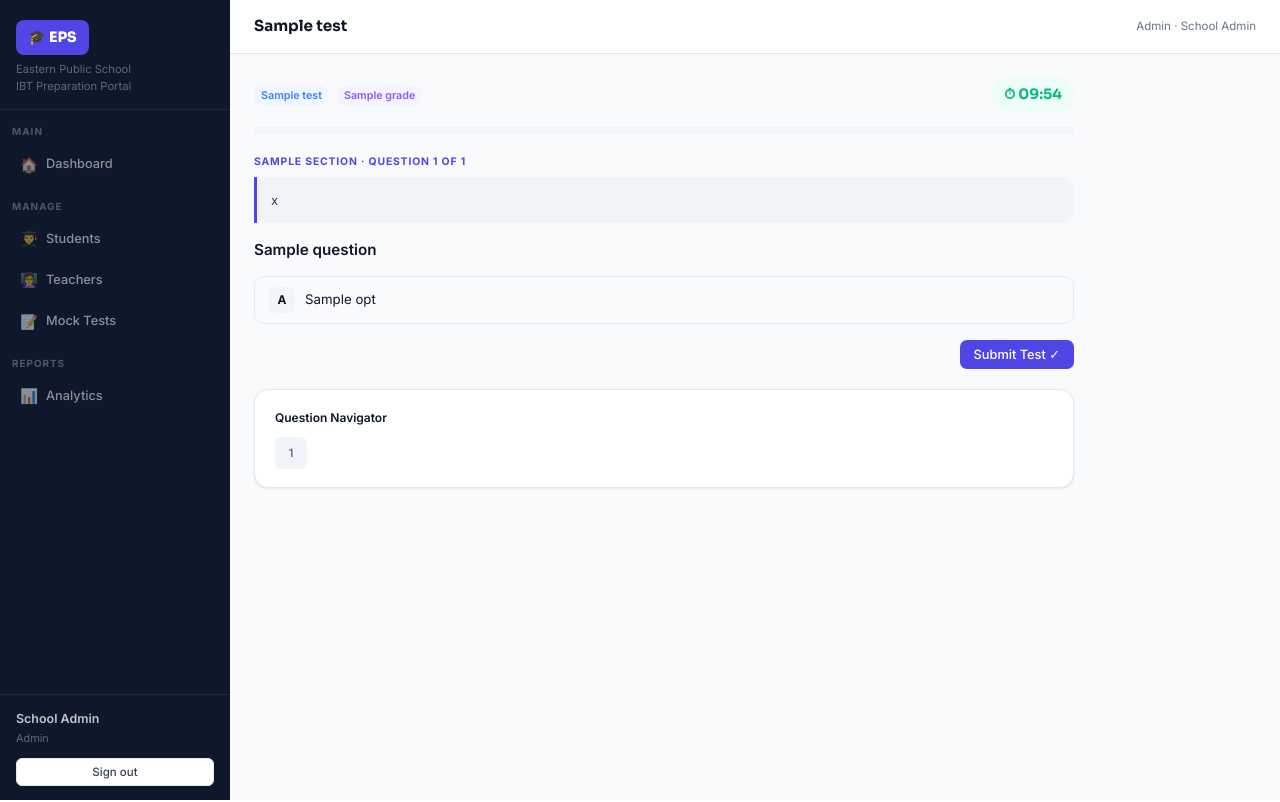
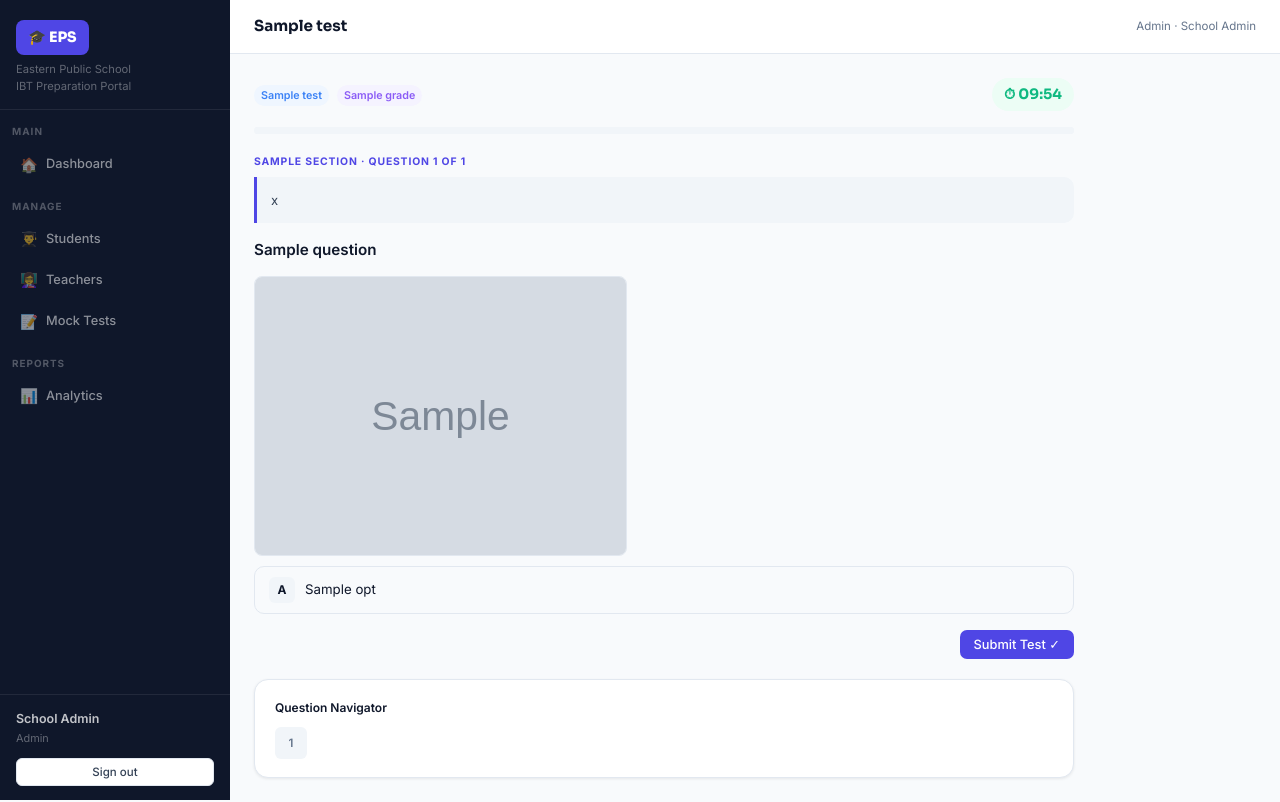
Before and after one commit to bushrakhan-prog/EPS-IBT-prep, a Flask app: template ibt-portal/templates/student/test.html in a window 1280 px wide. Run offline with Flask 3, Linux system fonts and the light colour scheme; a user stored in the database is signed in; tables that the repository leaves empty hold one stand-in row (values such as "Sample post"); the template is opened without the code that fills it: most values are stand-ins (such as "Sample title", 1, 10 or a date in 2020); grey boxes marked "Sample" are stand-in pictures; some libraries are stand-ins or nearby versions.

Commit message:
Update test.html

```diff
--- a/ibt-portal/templates/student/test.html
+++ b/ibt-portal/templates/student/test.html
@@ -34,7 +34,13 @@
     {% if q.passage %}
     <div class="quiz-passage">{{ q.passage }}</div>
     {% endif %}
-    <div class="quiz-q">{{ q.question }}</div>
+   <div class="quiz-q">{{ q.question }}</div>
+{% if q.get('image') %}
+<div style="margin:10px 0">
+  <img src="{{ q.image }}" alt="Question image"
+       style="max-width:100%;max-height:280px;border-radius:8px;border:1px solid #e2e8f0;display:block"/>
+</div>
+{% endif %}
     {% for opt in q.options %}
     <div class="quiz-opt" data-qid="{{ q.id }}" data-idx="{{ loop.index0 }}" onclick="selectOpt(this, {{ q.id }}, {{ loop.index0 }})">
       <div class="opt-letter">{{ ['A','B','C','D'][loop.index0] }}</div>
```
